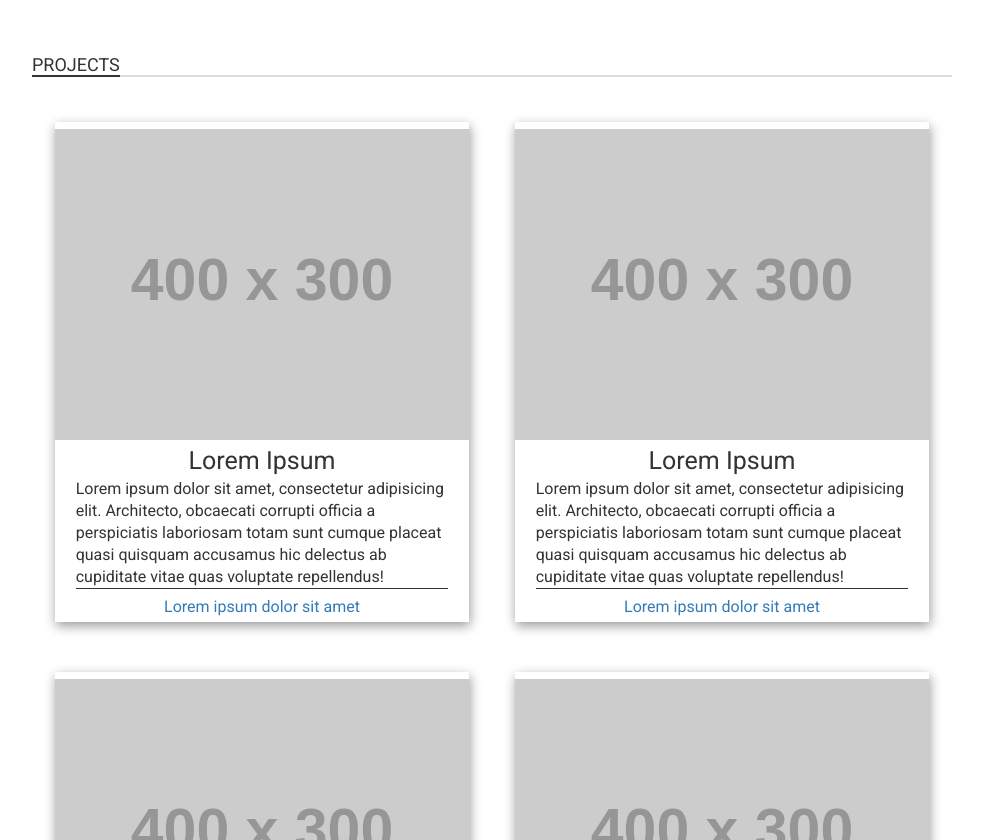
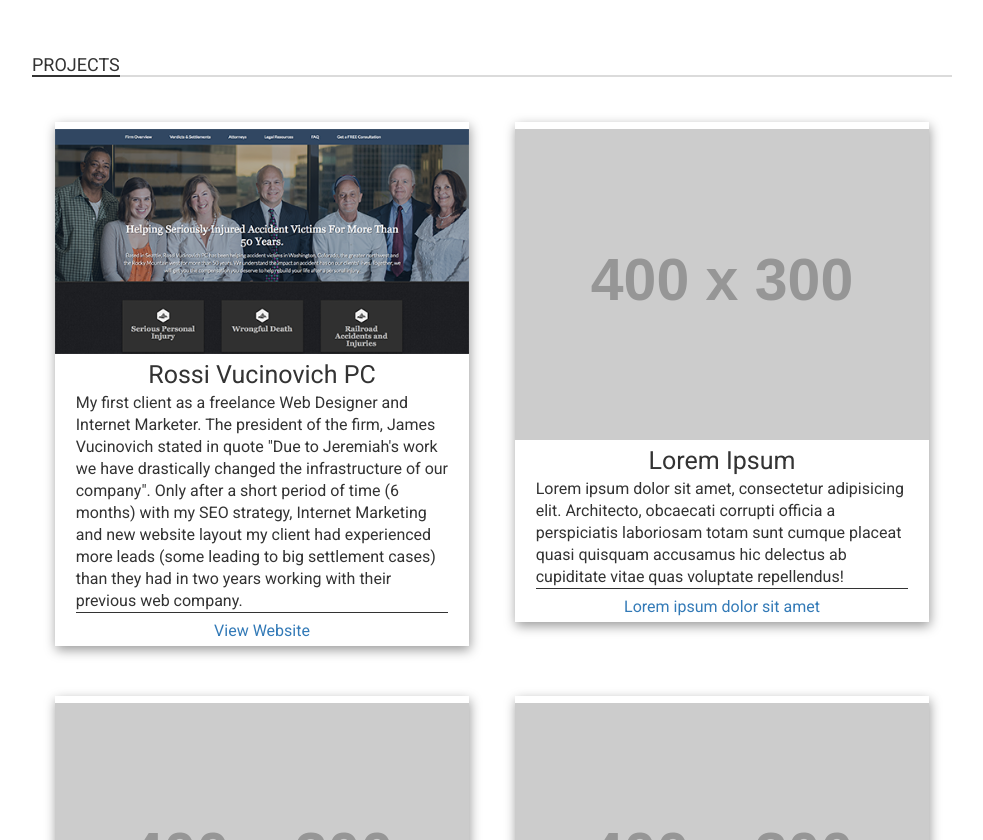
Before and after one commit to JWizerd/portfolio-website, a plain HTML site: page index.html in a window 1280 px wide. Shown: the part 420-1260 px from the top of the page, without its empty margins (148-1131 px from the left). Drawn offline with Linux system fonts and the light colour scheme; placeholder pictures from the web are drawn by us.

Commit message:
added project info for first client

```diff
--- a/index.html
+++ b/index.html
@@ -50,11 +50,12 @@
                         <ul>
                             <li>
                                 <figure>
-                                    <img src="http://placehold.it/400x300" alt="placeholder" />
+                                    <img src="assets/images/Rossi-Vucinovich-Web-Design-SEO-Jeremiah-Wodke.png" />
                                     <figcaption>
-                                        <h3>Lorem Ipsum</h3>
-                                        <p> Lorem ipsum dolor sit amet, consectetur adipisicing elit. Architecto, obcaecati corrupti officia a perspiciatis laboriosam totam sunt cumque placeat quasi quisquam accusamus hic delectus ab cupiditate vitae quas voluptate repellendus!</p>
-                                        <span><a href="#">	Lorem ipsum dolor sit amet</a></span>
+                                        <h3>Rossi Vucinovich PC</h3>
+                                        <p>My first client as a freelance Web Designer and Internet Marketer. The president of the firm, James Vucinovich stated in quote "Due to Jeremiah's work we have drastically changed the infrastructure of our company". Only after a short period of time (6 months) with my SEO strategy, Internet Marketing and new website layout my client had experienced more leads (some leading to big settlement cases) than they had in two years working with their previous web company.</p>
+                                        <span><a title="Rossi Vucinovich PC" target="_blank" href="http://railroad-injuries.com">
+                                        View Website</a></span>
                                     </figcaption>
                                 </figure>
                             </li>
```
Also changed, not shown: assets/images/Rossi-Vucinovich-Web-Design-SEO-Jeremiah-Wodke.png (added).
